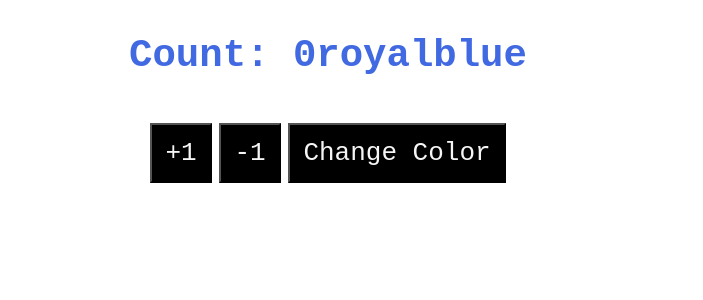
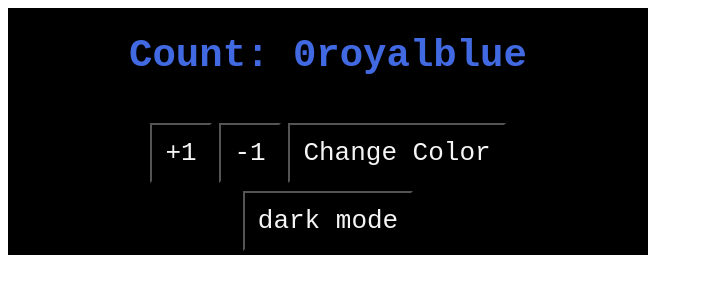
Before and after one commit to HussainALAradi5/Counter_tutorial, a React (Vite) app: page / in a window 1280 px wide. Shown: the top 300 px of the page, without its empty margins (0-703 px from the left). Built offline with nearby package versions, Linux system fonts and the light colour scheme.

Commit message:
add dark mode

```diff
--- a/src/App.css
+++ b/src/App.css
@@ -9,6 +9,7 @@
     background-color: black;
     color: whitesmoke;
     font-size: 2rem;
+
   }
 
   .counter {
@@ -25,6 +26,7 @@
   button:hover {
     color: royalblue;
     transition: 1.5s;
+    box-shadow: 1rem 1rem 1rem darkblue;
   }
 
   .subtraction:hover {
--- a/src/App.jsx
+++ b/src/App.jsx
@@ -1,7 +1,6 @@
 import './App.css'
 import MainContainer from './components/MainContainer'
 function App() {
-
 
   return (
    <div className="app"><MainContainer/></div>
--- a/src/components/Counter.jsx
+++ b/src/components/Counter.jsx
@@ -3,6 +3,7 @@ import { useEffect, useState } from "react";
 const Counter = () => {
   const [counter, setCounter] = useState(0); // initialize the counter value to 0
   const [color, setColor] = useState('royalblue');
+  const[dark,setDark]=useState('black')
 
   const add = () => {
     setCounter(counter + 1);
@@ -15,7 +16,10 @@ const Counter = () => {
   const changeColor = () => {
     setColor(color === 'royalblue' ? 'purple' : 'royalblue');
   }; // change the color of the header
+  const darkMode=()=>{
+    setDark(dark==='black'?'white':'black')
 
+  }
   useEffect(() => {
     document.querySelector('.counterHeader').textContent = `Count:  ${counter}${color}`;
   }, [counter,color]); // change this to [color] to update text when color changes
@@ -24,7 +28,7 @@ const Counter = () => {
   }, [counter,color]); // change this to [color] to update text when color changes
 
   return (
-    <div className="counter">
+    <div className="counter"  style={{backgroundColor:dark}}>
       <h1 className="counterHeader" style={{ color: color }}>Counter: {counter}</h1>
       <br />
       <div className="buttonContainer"> <button className="add" onClick={add}>
@@ -34,7 +38,7 @@ const Counter = () => {
         -1
       </button>
       <button className="changeColor" onClick={changeColor}>Change Color</button></div>
-
+     <button className="darkMode"  onClick={darkMode}>dark mode</button>
     </div>
   );
 };
--- a/src/components/MainContainer.jsx
+++ b/src/components/MainContainer.jsx
@@ -1,5 +1,5 @@
 import Counter from "./Counter"
-const MainContainer=()=>{
+const MainContainer=({dark})=>{
     return (<div className="mainContainer"><Counter/></div>)
 }
 export default MainContainer
```
